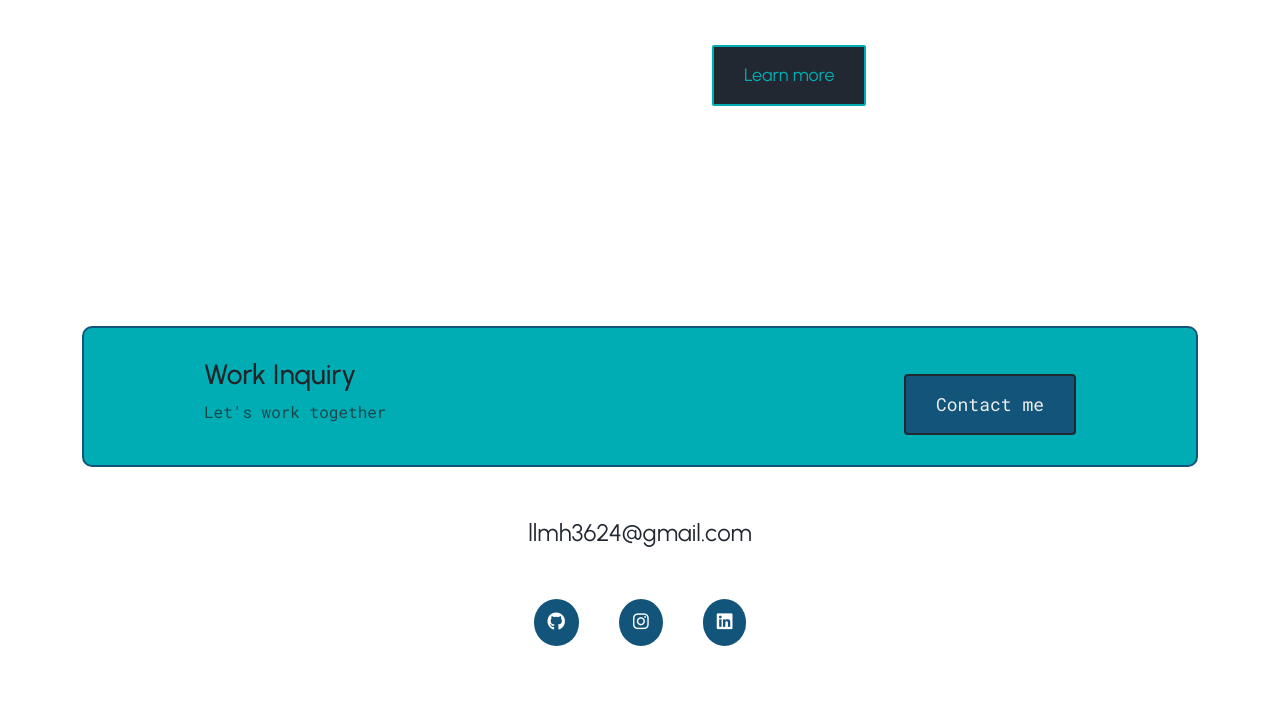
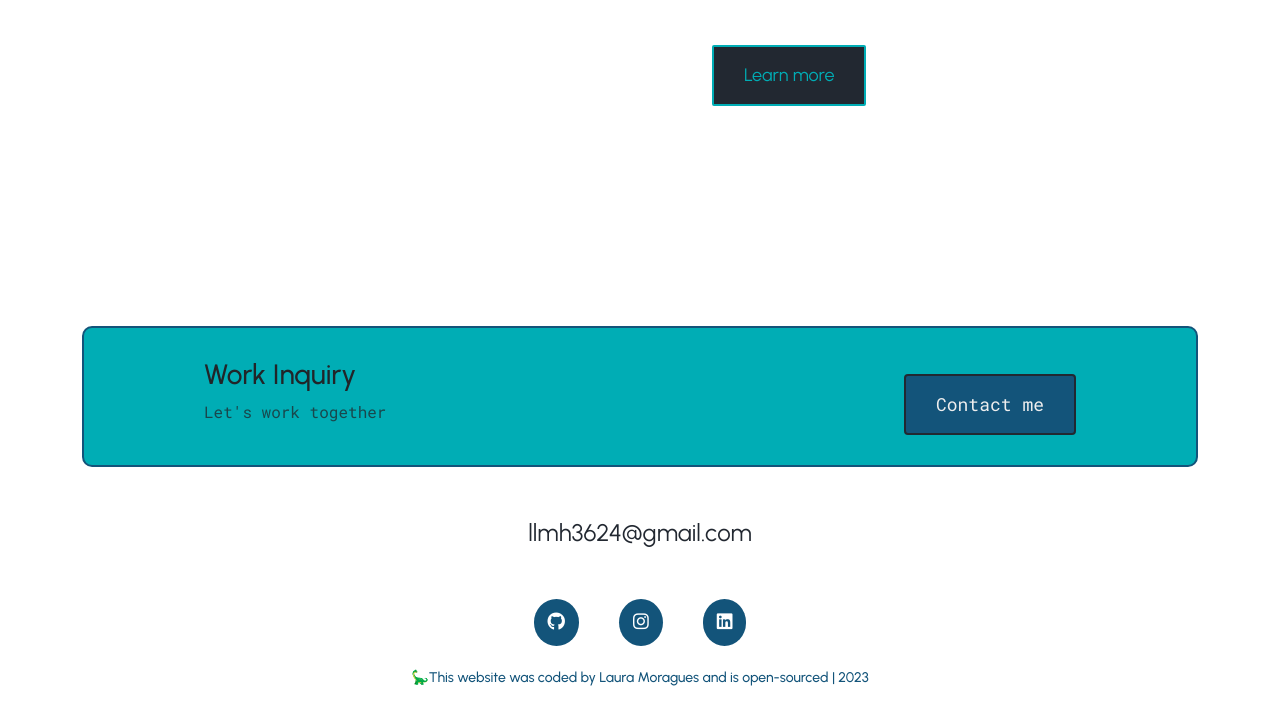
Before and after one commit to llmh3624/portfolio-project, a plain HTML site: page index.html in a window 1280 px wide. Shown: the part 4579-5304 px from the top of the page. Drawn offline with nearby package versions, Linux system fonts and the light colour scheme.

Commit message:
Added open sourced link

```diff
--- a/index.html
+++ b/index.html
@@ -40,10 +40,16 @@
   <body>
     <div class="container">
       <nav class="d-flex justify-content-between">
-        <a href="index.html" class="d-none d-md-block" title="Laura Moragues Homepage"
+        <a
+          href="index.html"
+          class="d-none d-md-block"
+          title="Laura Moragues Homepage"
           >Laura Moragues</a
         >
-        <a href="index.html" class="d-block d-md-none" title="Laura Moragues Homepage"
+        <a
+          href="index.html"
+          class="d-block d-md-none"
+          title="Laura Moragues Homepage"
           >LM</a
         >
         <ul>
@@ -67,7 +73,12 @@
       <h1>Laura Moragues</h1>
       <h2 class="mb-5">Front-end developer and artist based in Spain</h2>
       <div>
-        <a href="/contact.html" class="btn btn-branding" title="Contact Laura Moragues">Contact me</a>
+        <a
+          href="/contact.html"
+          class="btn btn-branding"
+          title="Contact Laura Moragues"
+          >Contact me</a
+        >
       </div>
     </div>
 
@@ -275,6 +286,18 @@
             <i class="fa-brands fa-linkedin"></i>
           </a>
         </div>
+        <br />
+        <h5 class="text-center source-link">
+          🦕This website was coded by Laura Moragues and is
+          <a
+            href="https://github.com/llmh3624/portfolio-project"
+            target="_blank"
+            title="GitHub repository"
+          >
+            open-sourced</a
+          >
+          | 2023
+        </h5>
       </footer>
     </div>
   </body>
--- a/styles/portfolio.css
+++ b/styles/portfolio.css
@@ -100,7 +100,7 @@ p {
   font: 50px;
 }
 
-.project-links{
+.project-links {
   text-decoration: none;
   color: var(--secondary-color);
   text-align: center;
@@ -210,6 +210,17 @@ footer .social-links a:hover {
   background: var(--tertiary-color);
 }
 
+.source-link,
+.source-link a {
+  font-size: 14px;
+  color: #13547a;
+  text-decoration: none;
+}
+
+.source-link a:hover {
+  color: var(--secondary-color);
+}
+
 @media (max-width: 900px) {
   h1 {
     font-size: 60px;
```
Also changed, not shown: about.html (+12 -0 lines), contact.html (+12 -0 lines), work.html (+12 -0 lines).
